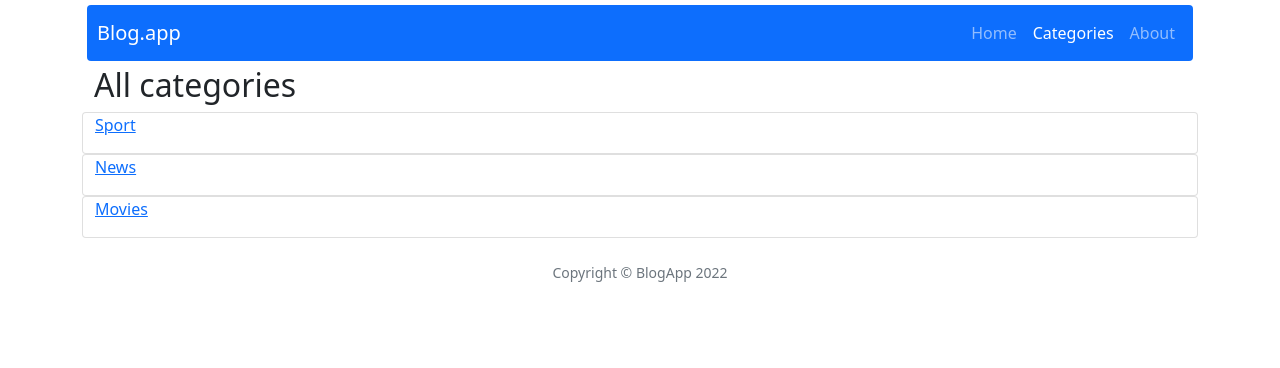
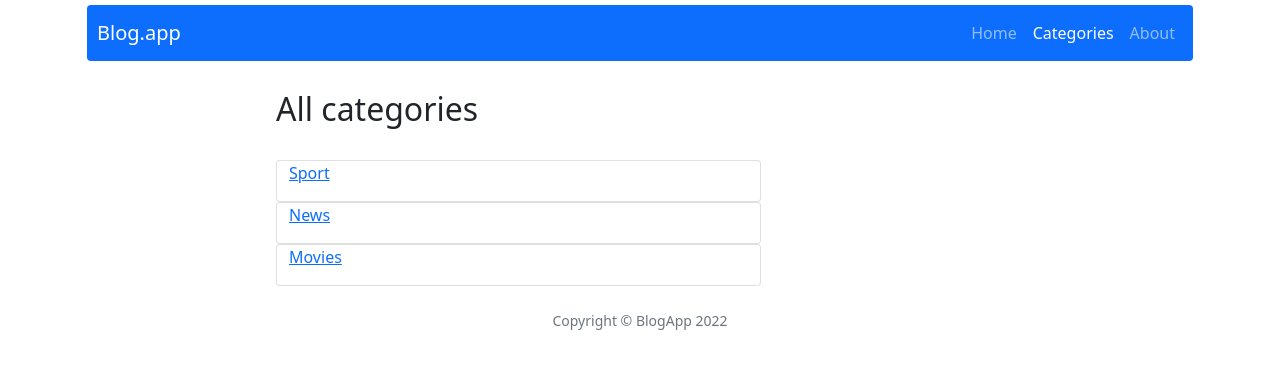
Before and after one commit to kaz4486/crud_blog, a React (Create React App) app: page /categories in a window 1280 px wide. Shown: the top 368 px of the page. Built offline with nearby package versions, Linux system fonts and the light colour scheme.

Commit message:
Add styles for AllCategories

```diff
--- a/src/components/common/features/AllCategories/AllCategories.js
+++ b/src/components/common/features/AllCategories/AllCategories.js
@@ -1,4 +1,4 @@
-import { Card, Container, Row } from 'react-bootstrap';
+import { Card, Col, Container, Row } from 'react-bootstrap';
 import { useSelector } from 'react-redux';
 import { Link } from 'react-router-dom';
 import { getAllCategories } from '../../../../redux/categoriesRedux';
@@ -8,8 +8,15 @@ const AllCategories = () => {
   const categories = useSelector((state) => getAllCategories(state));
 
   return (
-    <Container className='p-0'>
-      <section className={clsx('justify-content-between')}>
+    <Container className='mt-3'>
+      <Row>
+        <Col
+          align='left'
+          xs={1}
+          md={6}
+          lg={8}
+          className={clsx('justify-content-between')}
+        >
           {categories.map((category) => (
             <Row key={category.id}>
               <Card key={category.id}>
@@ -19,7 +26,9 @@ const AllCategories = () => {
               </Card>
             </Row>
           ))}
-      </section>
+        </Col>
+        <Col xs={1} md={3} lg={4}></Col>
+      </Row>
     </Container>
   );
 };
--- a/src/components/common/features/views/pages/Categories/Categories.js
+++ b/src/components/common/features/views/pages/Categories/Categories.js
@@ -1,13 +1,12 @@
 import { Container, Row, Col } from 'react-bootstrap';
-
 import AllCategories from '../../../AllCategories/AllCategories';
 
 const Categories = () => {
   return (
     <Container>
-      <Col>
-        <Row>
-          <h2>All categories</h2>
+      <Col align='left' xs={1} md={6} lg={8} className='m-auto '>
+        <Row className='pt-4 pb-2'>
+          <h2 align='left'>All categories</h2>
         </Row>
         <AllCategories />
       </Col>
```
Lines whose indentation alone changed are shown as unchanged.
